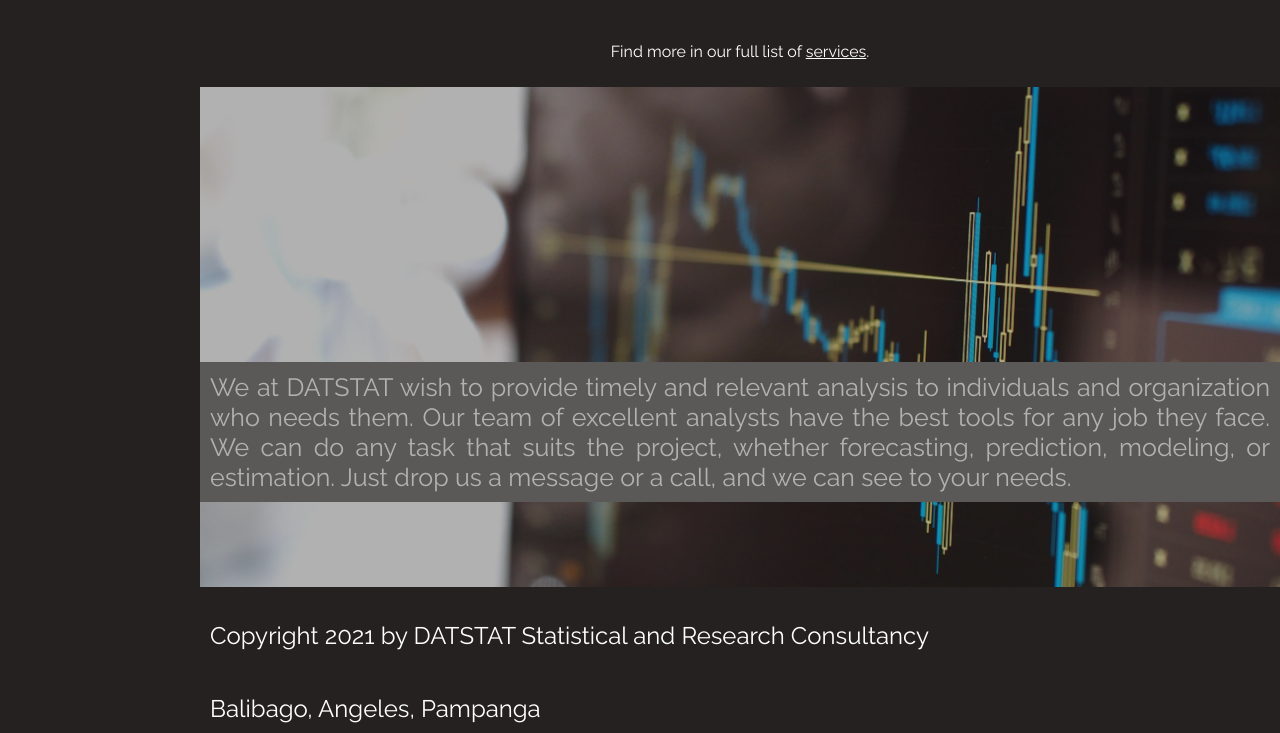
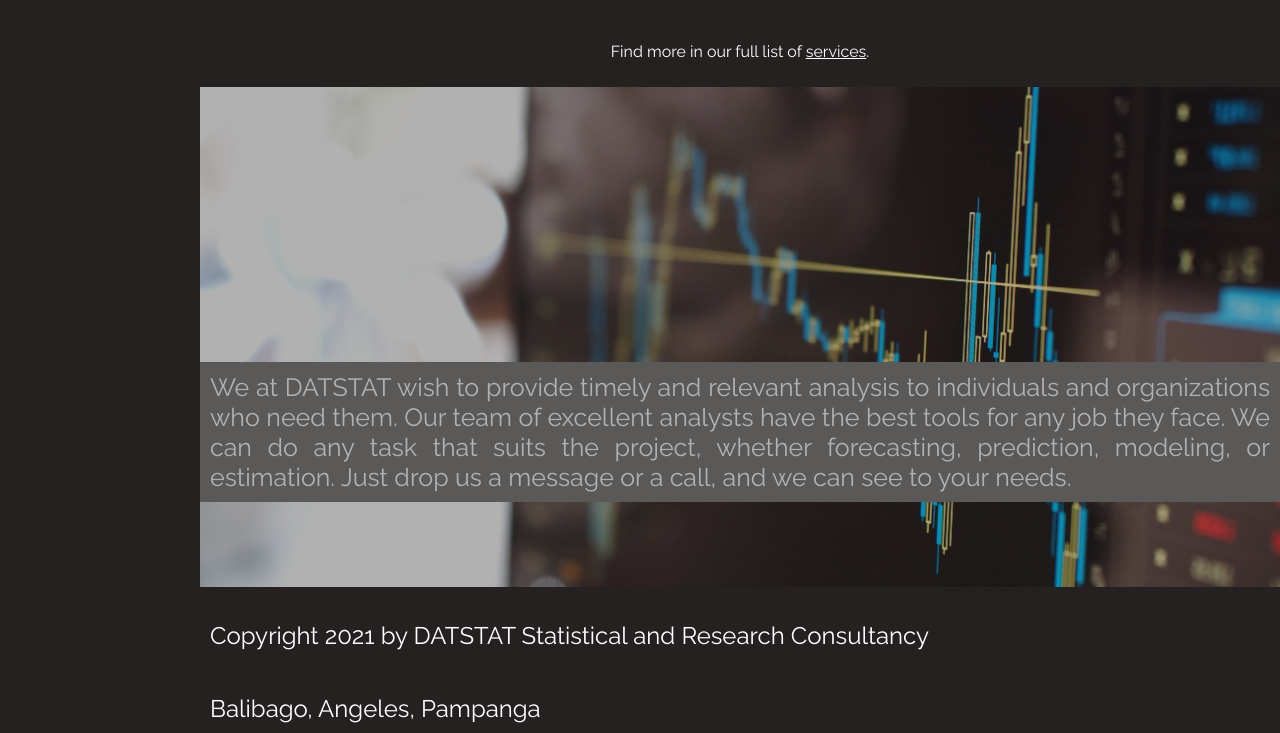
Before and after one commit to datstat-consulting/datstat-consulting.github.io, a plain HTML site: page index.html in a window 1280 px wide. Shown: the part 2048-2781 px from the top of the page. Drawn offline with Linux system fonts and the light colour scheme.

Commit message:
Update index.html

```diff
--- a/index.html
+++ b/index.html
@@ -173,7 +173,7 @@ window.onclick = function(event) {
 
   <div class="bgimg-3">
   <div class="caption">
-  <p style = "color:white;background-color:#777;font-size:25px;text-align:centeropacity:0.55;">We at DATSTAT wish to provide timely and relevant analysis to individuals and organization who needs them. Our team of excellent analysts have the best tools for any job they face. We can do any task that suits the project, whether forecasting, prediction, modeling, or estimation. Just drop us a message or a call, and we can see to your needs.</p>
+  <p style = "color:white;background-color:#777;font-size:25px;text-align:centeropacity:0.55;">We at DATSTAT wish to provide timely and relevant analysis to individuals and organizations who need them. Our team of excellent analysts have the best tools for any job they face. We can do any task that suits the project, whether forecasting, prediction, modeling, or estimation. Just drop us a message or a call, and we can see to your needs.</p>
   </div>
 </div>
 
```
